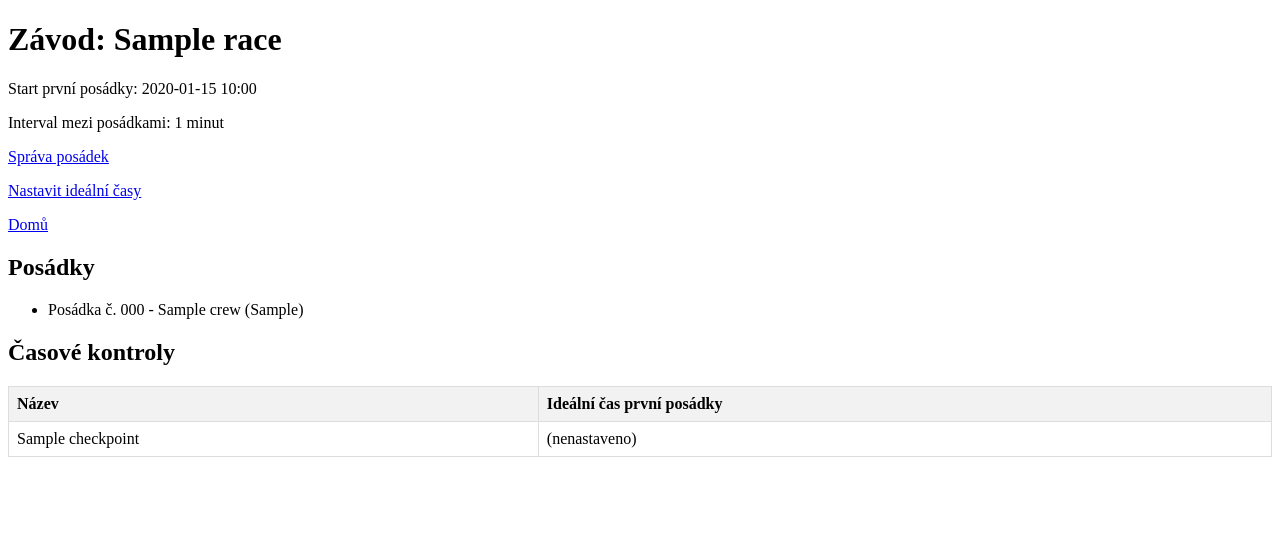
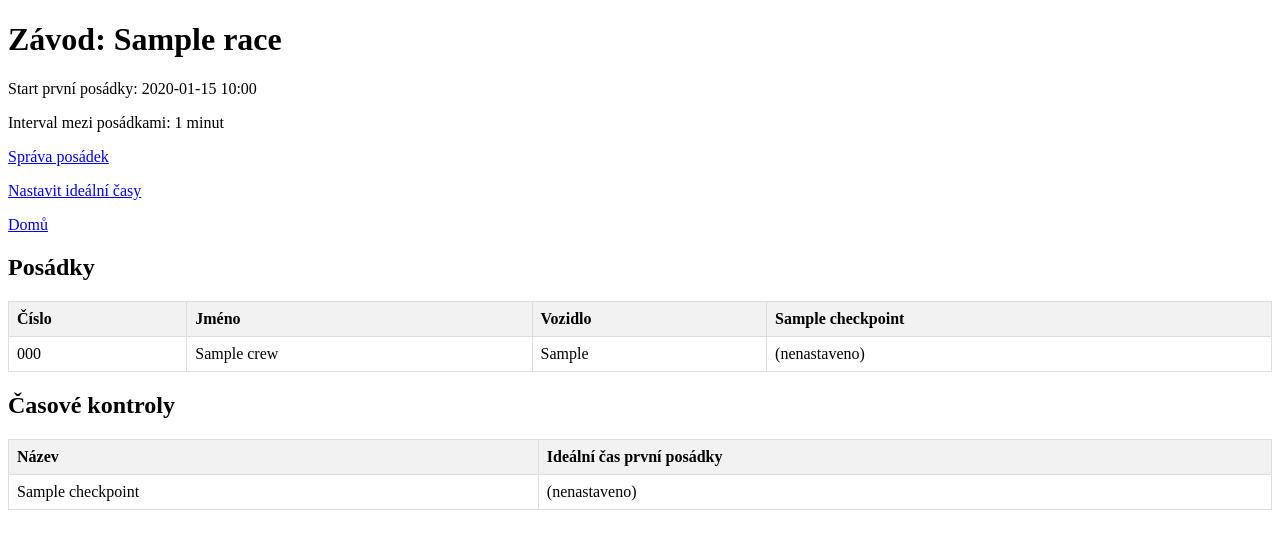
Before and after one commit to smid13/revival, a Flask app: template templates/race_detail.html in a window 1280 px wide. Shown: the top 549 px of the page. Run offline with Flask 3, Linux system fonts and the light colour scheme; tables that the repository leaves empty hold one stand-in row (values such as "Sample post"); the template is opened without the code that fills it: values that come from a table or form of the project are taken from there, most other values are stand-ins (such as "Sample title", 1, 10 or a date in 2020).

Commit message:
Update race_detail.html

```diff
--- a/templates/race_detail.html
+++ b/templates/race_detail.html
@@ -29,11 +29,32 @@
   <p><a href="{{ url_for('index') }}">Domů</a></p>
 
   <h2>Posádky</h2>
-  <ul>
-  {% for crew in crews %}
-    <li>Posádka č. {{ crew.number }} - {{ crew.name }} ({{ crew.vehicle }})</li>
-  {% endfor %}
-</ul>
+  <table>
+    <thead>
+      <tr>
+        <th>Číslo</th>
+        <th>Jméno</th>
+        <th>Vozidlo</th>
+        {% for ck in checkpoints %}
+          <th>{{ ck.name }}</th>
+        {% endfor %}
+      </tr>
+    </thead>
+    <tbody>
+      {% for crew in crews %}
+      <tr>
+        <td>{{ crew.number }}</td>
+        <td>{{ crew.name }}</td>
+        <td>{{ crew.vehicle }}</td>
+        {% for ck in checkpoints %}
+          <td>
+            {{ crew_times.get(crew.id, {}).get(ck.id, '(nenastaveno)') }}
+          </td>
+        {% endfor %}
+      </tr>
+      {% endfor %}
+    </tbody>
+  </table>
 
 
   <h2>Časové kontroly</h2>
```
